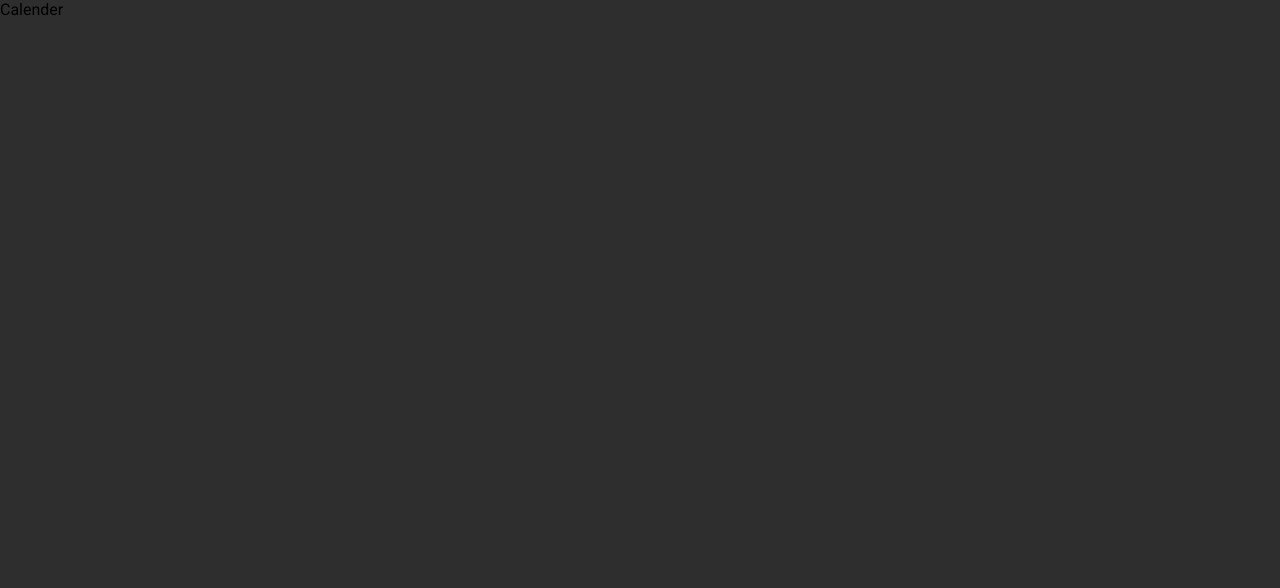
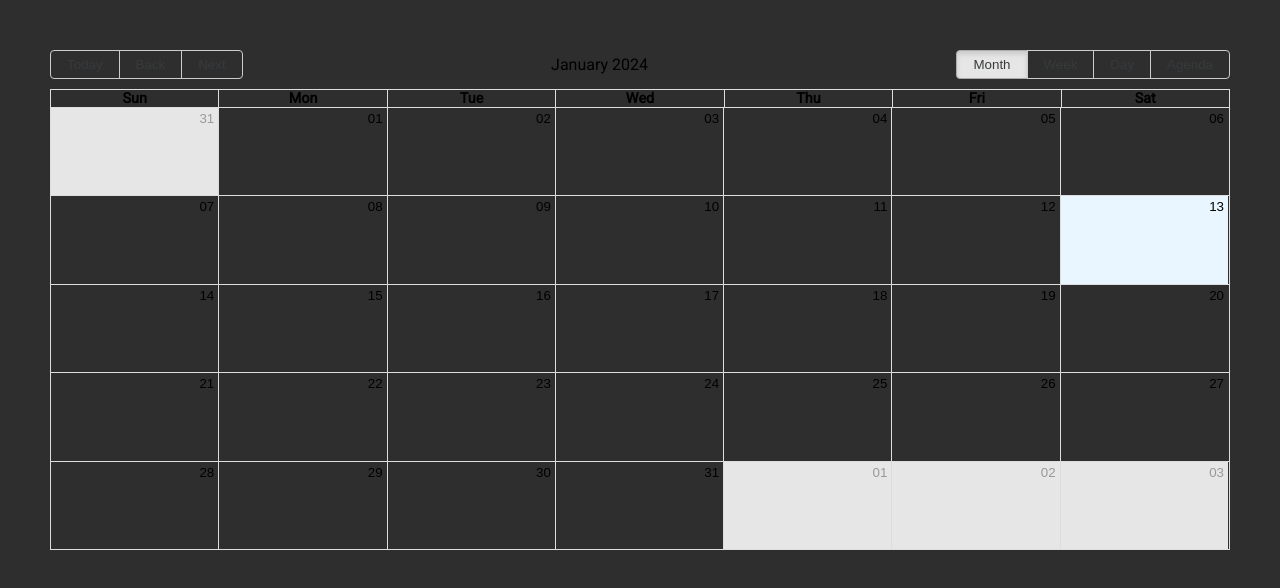
Before and after one commit to 0marKhan/hospital, a React (Create React App) app: page /home in a window 1280 px wide. Shown: the top 588 px of the page. Built offline with nearby package versions, Linux system fonts and the light colour scheme.

Commit message:
added calender imports

```diff
--- a/src/components/Calender.tsx
+++ b/src/components/Calender.tsx
@@ -1,7 +1,35 @@
 import React from "react";
+import { Calendar, dateFnsLocalizer } from "react-big-calendar";
+import format from "date-fns/format";
+import parse from "date-fns/parse";
+import startOfWeek from "date-fns/startOfWeek";
+import getDay from "date-fns/getDay";
+import "react-big-calendar/lib/css/react-big-calendar.css";
 
-const Calender = () => {
-  return <div>Calender</div>;
+import "react-datepicker/dist/react-datepicker.css";
+
+const locales = {
+  "en-US": require("date-fns/locale/en-US"),
+};
+const localizer = dateFnsLocalizer({
+  format,
+  parse,
+  startOfWeek,
+  getDay,
+  locales,
+});
+
+const MyCalendar = () => {
+  return (
+    <div>
+      <Calendar
+        localizer={localizer}
+        startAccessor="start"
+        endAccessor="end"
+        style={{ height: 500, margin: "50px" }}
+      />
+    </div>
+  );
 };
 
-export default Calender;
+export default MyCalendar;
```
Also changed, not shown: package.json (+7 -3 lines), 1 other file (tests, documents, lock files or other folders).
